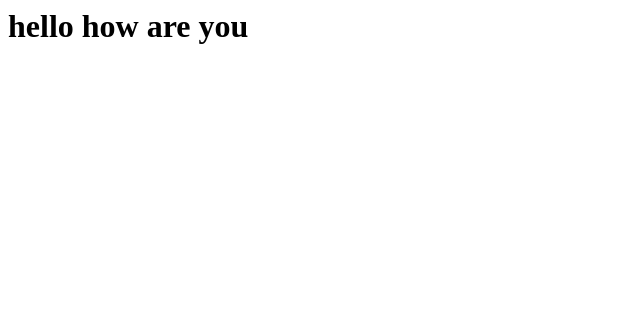
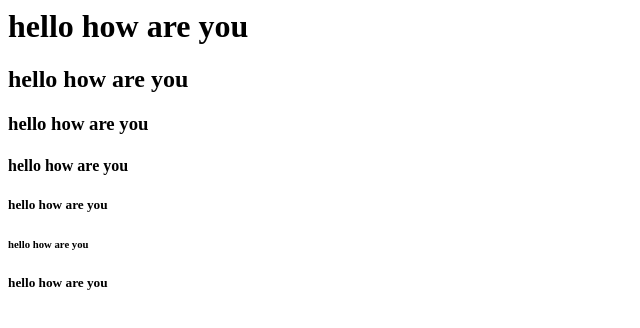
Before and after one commit to Sanoj-sudo/SBMB-Project, a plain HTML site: page index.html in a window 1280 px wide. Shown: the whole page, without its empty margins (0-640 px from the left). Drawn offline with Linux system fonts and the light colour scheme.

Commit message:
Added a new tag h5

```diff
--- a/index.html
+++ b/index.html
@@ -1 +1,7 @@
 <h1> hello how are you</h1>
+<h2> hello how are you</h2>
+<h3> hello how are you</h3>
+<h4> hello how are you</h4>
+<h5> hello how are you</h5>
+<h6> hello how are you</h6>
+<h5> hello how are you</h5>
```
